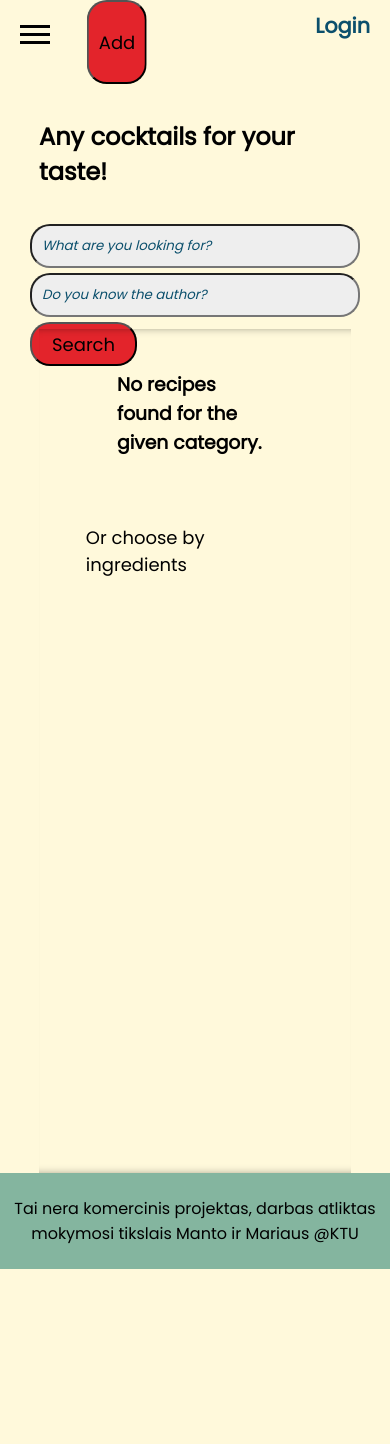
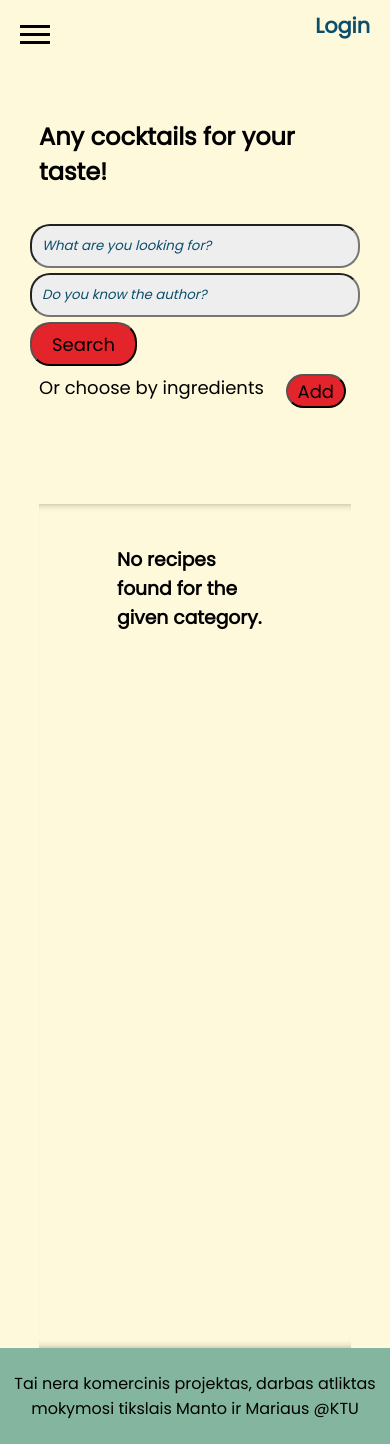
Before and after one commit to martemantas/Mix-Mingle, a PHP site: page /search.php in a window 390 px wide. Before the commit the page ends 1269 px from the top, so only its background shows below. Run offline with PHP 8.4, Linux system fonts and the light colour scheme; data that the repository does not hold is empty.

Commit message:
Mobile version

```diff
--- a/search.css
+++ b/search.css
@@ -50,3 +50,27 @@
     left: 30%;
     transform: translateX(-50%);
 }
+@media only screen and (max-width: 600px) {
+    .drink-cards{
+        margin-top: 100px;
+    }
+    .search{
+        height: 200px;
+    }
+    .searchBar{
+        margin-bottom: 0;
+    }
+    .searchButtons{
+        width: 100%;
+        margin-top: 0;
+        position: relative;
+    }
+    .ingredient-dropdown{
+        height: 125px;
+    }
+    .add-ingredient{
+        right: 0;
+        left: unset;
+        transform: unset;
+    }
+}
```
